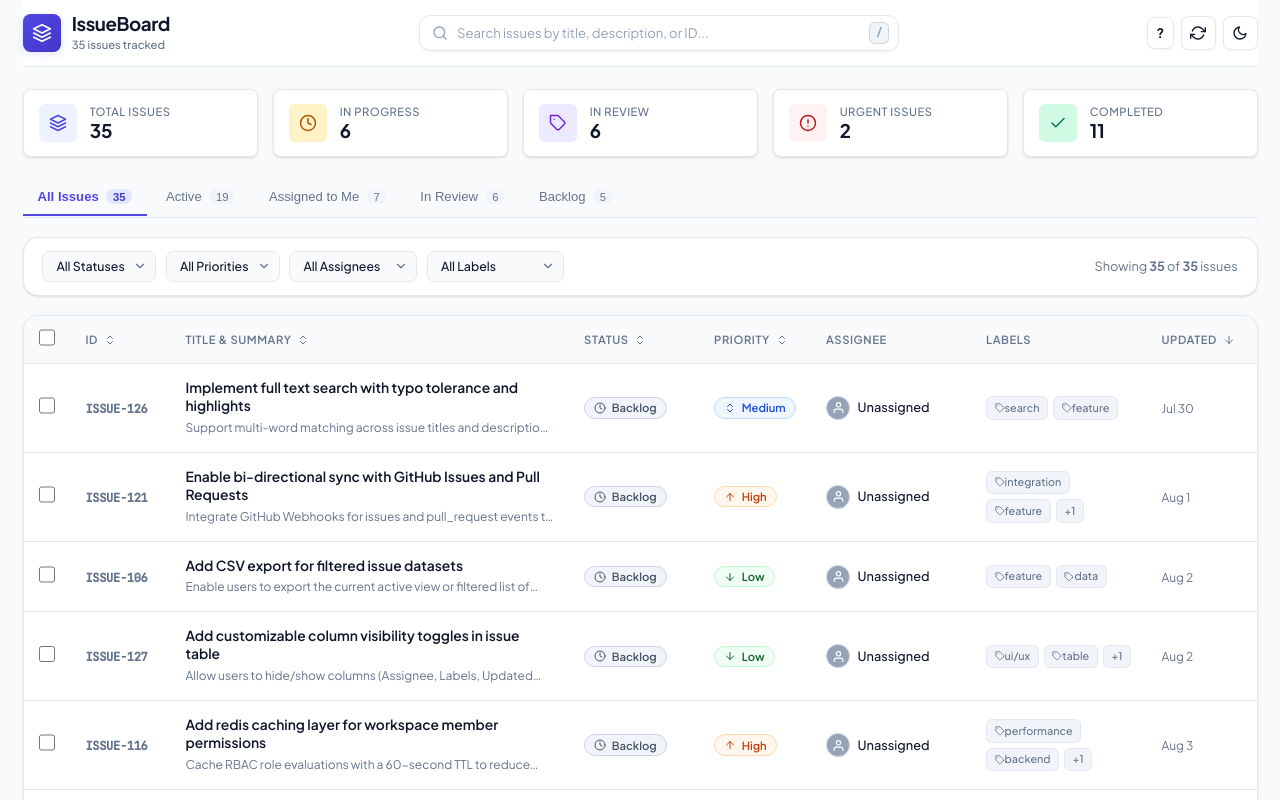
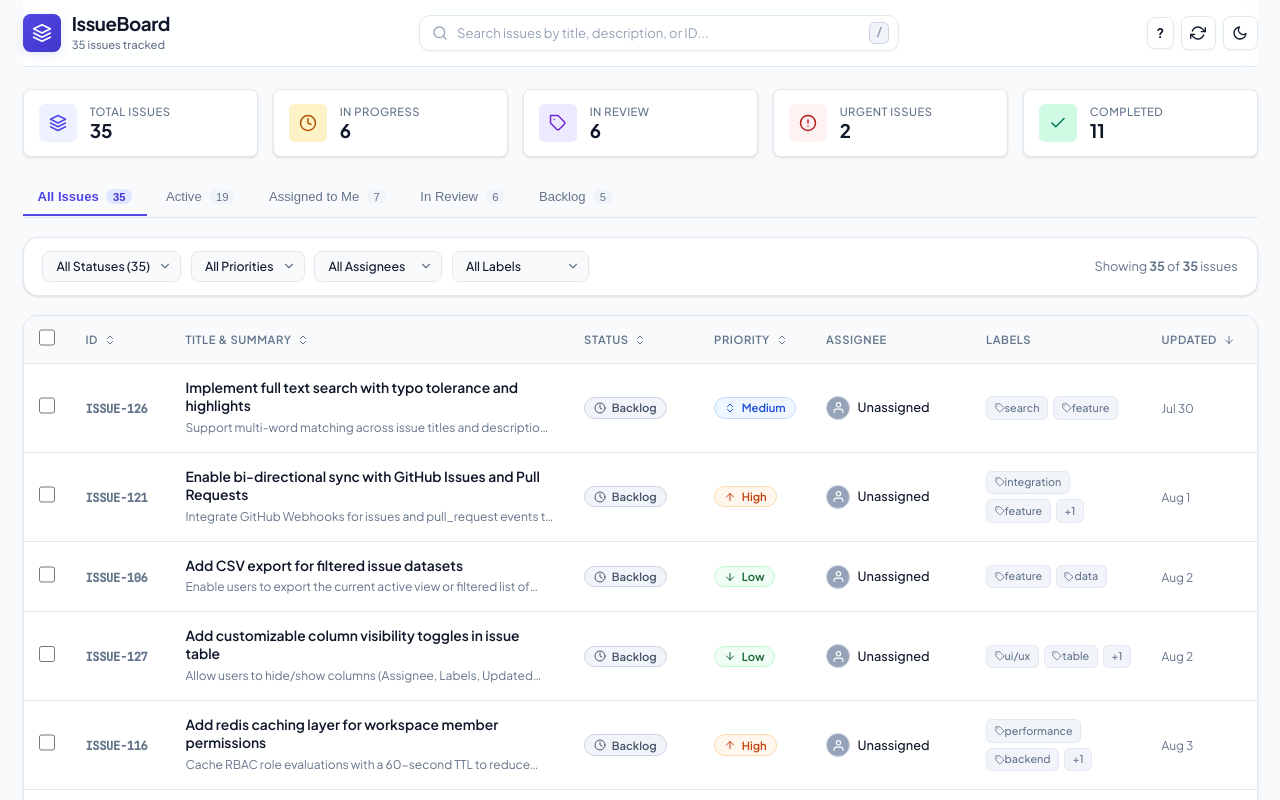
Before and after one commit to sugunpreetham/issueboard-milestone_1, a React (Vite) app: page / in a window 1280 px wide. Shown: the top 800 px of the page. Built offline with nearby package versions, Linux system fonts and the light colour scheme.

Commit message:
feat: improve status filtering

```diff
--- a/src/App.tsx
+++ b/src/App.tsx
@@ -112,6 +112,7 @@ export const App: React.FC = () => {
           onResetFilters={resetFilters}
           filteredCount={issues.length}
           totalCount={allIssues.length}
+          allIssues={allIssues}
         />
 
         <BulkActionsBar
--- a/src/components/issues/IssueFilters.tsx
+++ b/src/components/issues/IssueFilters.tsx
@@ -1,5 +1,5 @@
 import React from 'react';
-import { FilterState, Status, Priority } from '../../types/issue';
+import { FilterState, Status, Priority, Issue } from '../../types/issue';
 import { ASSIGNEES, AVAILABLE_LABELS } from '../../data/mockIssues';
 import { Icon } from '../common/Icon';
 
@@ -9,6 +9,7 @@ interface IssueFiltersProps {
   onResetFilters: () => void;
   filteredCount: number;
   totalCount: number;
+  allIssues?: Issue[];
 }
 
 export const IssueFilters: React.FC<IssueFiltersProps> = ({
@@ -17,7 +18,17 @@ export const IssueFilters: React.FC<IssueFiltersProps> = ({
   onResetFilters,
   filteredCount,
   totalCount,
+  allIssues,
 }) => {
+  const statusCounts = {
+    backlog: allIssues ? allIssues.filter((i) => i.status === 'backlog').length : undefined,
+    todo: allIssues ? allIssues.filter((i) => i.status === 'todo').length : undefined,
+    in_progress: allIssues ? allIssues.filter((i) => i.status === 'in_progress').length : undefined,
+    in_review: allIssues ? allIssues.filter((i) => i.status === 'in_review').length : undefined,
+    done: allIssues ? allIssues.filter((i) => i.status === 'done').length : undefined,
+    canceled: allIssues ? allIssues.filter((i) => i.status === 'canceled').length : undefined,
+  };
+
   const hasActiveFilters =
     filters.status !== 'all' ||
     filters.priority !== 'all' ||
@@ -42,18 +53,22 @@ export const IssueFilters: React.FC<IssueFiltersProps> = ({
           </label>
           <select
             id="filter-status"
-            className="filter-select"
+            className={`filter-select ${filters.status !== 'all' ? 'filter-active' : ''}`}
             value={filters.status}
             onChange={(e) => onFilterChange('status', e.target.value as Status | 'all')}
             aria-label="Filter by status"
           >
-            <option value="all">All Statuses</option>
-            <option value="backlog">Backlog</option>
-            <option value="todo">Todo</option>
-            <option value="in_progress">In Progress</option>
-            <option value="in_review">In Review</option>
-            <option value="done">Done</option>
-            <option value="canceled">Canceled</option>
+            <option value="all">All Statuses {totalCount > 0 ? `(${totalCount})` : ''}</option>
+            <optgroup label="Active Statuses">
+              <option value="backlog">Backlog {statusCounts.backlog !== undefined ? `(${statusCounts.backlog})` : ''}</option>
+              <option value="todo">Todo {statusCounts.todo !== undefined ? `(${statusCounts.todo})` : ''}</option>
+              <option value="in_progress">In Progress {statusCounts.in_progress !== undefined ? `(${statusCounts.in_progress})` : ''}</option>
+              <option value="in_review">In Review {statusCounts.in_review !== undefined ? `(${statusCounts.in_review})` : ''}</option>
+            </optgroup>
+            <optgroup label="Completed / Closed">
+              <option value="done">Done {statusCounts.done !== undefined ? `(${statusCounts.done})` : ''}</option>
+              <option value="canceled">Canceled {statusCounts.canceled !== undefined ? `(${statusCounts.canceled})` : ''}</option>
+            </optgroup>
           </select>
           <div className="filter-select-arrow" aria-hidden="true">
             <Icon name="chevron-down" size={14} />
--- a/src/index.css
+++ b/src/index.css
@@ -656,6 +656,18 @@ html, body {
 .filter-select:focus {
   border-color: var(--primary-500);
   box-shadow: var(--focus-ring);
+}
+
+.filter-select.filter-active {
+  border-color: var(--primary-500);
+  background-color: var(--primary-50);
+  color: var(--primary-700);
+  font-weight: 600;
+}
+
+[data-theme='dark'] .filter-select.filter-active {
+  background-color: rgba(99, 102, 241, 0.15);
+  color: var(--primary-100);
 }
 
 .filter-select-arrow {
```
